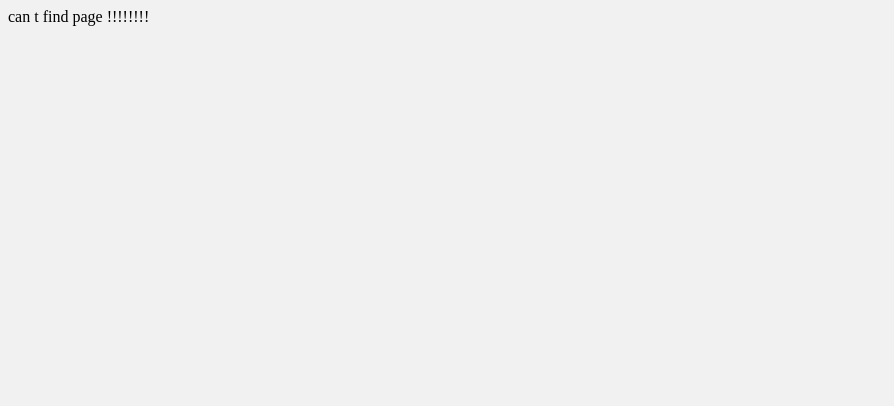
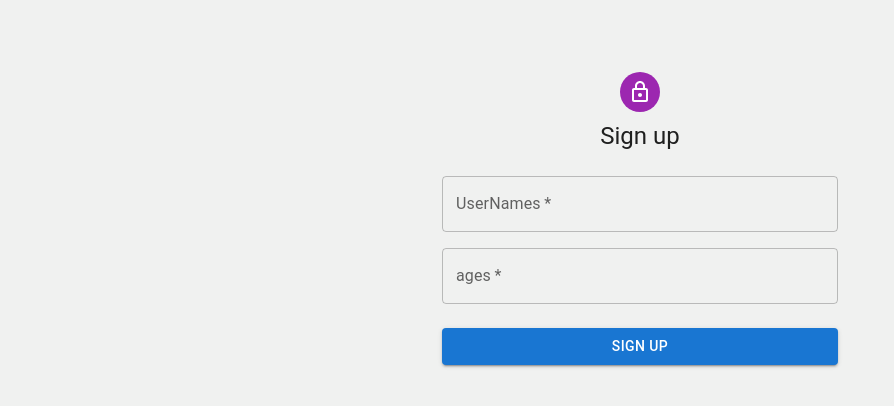
Before and after one commit to xueming-wang/transcendence_front_end, a React (Create React App) app in the folder frond-end/: page /signup in a window 1280 px wide. Shown: the top 406 px of the page, without its empty margins (0-894 px from the left). Built offline with nearby package versions, Linux system fonts and the light colour scheme.

Commit message:
add sign up page

```diff
--- a/frond-end/src/pages/chat/char.tsx
+++ b/frond-end/src/pages/chat/char.tsx
@@ -1,4 +1,3 @@
-import { useLocation } from 'react-router-dom'
 import { ResponsiveAppBar } from '../home/components/appBar'
 // implements
 
--- a/frond-end/src/pages/home/components/button.tsx
+++ b/frond-end/src/pages/home/components/button.tsx
@@ -1,17 +1,28 @@
 import{ useState } from 'react'
+import SignUp from './signup'
+import {Routes, Route, useNavigate} from 'react-router-dom';
 
-const Button = () => {
+
+
+const HanldleButton = () => {
+	const navigate = useNavigate();
 	const [user, setUser] = useState(false);  //声明按钮一个状
 
-	const handleLogin = () => {        	//login with 42
+	const handleLoginClick = () => {                     //按login 时候处理
 		setUser(true);
 	}
+	const chandleLogoutClick = () => {                   //按logout 时候出来
+		setUser(false);
+	}
+	const navigateToContacts = () => {
+		// 👇️ navigate to /contacts
+		navigate('/signup');
+	};
 	return (
 		<div className='div'>
-			{/* <h1>PingPong World!</h1> */}
-			<button className="box" onClick={handleLogin}>Login with 42</button>
+			<button className="box" onClick={navigateToContacts}>Login with 42</button>
 		</div>
 	)
 }
 
-export default Button
+export default HanldleButton
--- a/frond-end/src/pages/home/components/signup.tsx
+++ b/frond-end/src/pages/home/components/signup.tsx
@@ -1,13 +1,88 @@
-import{ useState } from 'react'
+import * as React from 'react';
+import Avatar from '@mui/material/Avatar';
+import Button from '@mui/material/Button';
+import CssBaseline from '@mui/material/CssBaseline';
+import TextField from '@mui/material/TextField';
+import FormControlLabel from '@mui/material/FormControlLabel';
+import Checkbox from '@mui/material/Checkbox';
+import Link from '@mui/material/Link';
+import Grid from '@mui/material/Grid';
+import Box from '@mui/material/Box';
+import LockOutlinedIcon from '@mui/icons-material/LockOutlined';
+import Typography from '@mui/material/Typography';
+import Container from '@mui/material/Container';
+import { createTheme, ThemeProvider } from '@mui/material/styles';
 
-const SignUp = () => {
+const theme = createTheme();
 
+export default function SignUp() {
+  const handleSubmit = (event: React.FormEvent<HTMLFormElement>) => {
+    event.preventDefault();
+    const data = new FormData(event.currentTarget);
+    // console.log({
+    //   email: data.get('email'),
+    // });
+  };
 
-	return (
-		<div>
-			注册账号
-		</div>
-	)
+  return (
+    <ThemeProvider theme={theme}>
+      <Container component="main" maxWidth="xs">
+        <CssBaseline />
+        <Box
+          sx={{
+            marginTop: 8,
+            display: 'flex',
+            flexDirection: 'column',
+            alignItems: 'center',
+          }}
+        >
+          <Avatar sx={{ m: 1, bgcolor: 'secondary.main' }}>
+            <LockOutlinedIcon />
+          </Avatar>
+          <Typography component="h1" variant="h5">
+            Sign up
+          </Typography>
+          <Box component="form" noValidate onSubmit={handleSubmit} sx={{ mt: 3 }}>
+            <Grid container spacing={2}>
+              <Grid item xs={12}>
+                <TextField
+                  required
+                  fullWidth
+                  id="UserName"
+                  label="UserNames"
+                  name="UserName"
+                  autoComplete="UserName"
+                />
+              </Grid>
+              <Grid item xs={12}>
+                <TextField
+				  required
+                  fullWidth
+                  name="ages"
+                  label="ages"
+                  type="ages"
+                  id="ages"
+                  autoComplete="ages"
+                />
+              </Grid>
+              {/* <Grid item xs={12}>
+                <FormControlLabel
+                  control={<Checkbox value="allowExtraEmails" color="primary" />}
+                  label="I want to receive inspiration, marketing promotions and updates via email."
+                />
+              </Grid> */}
+            </Grid>
+            <Button type="submit" fullWidth variant="contained" sx={{ mt: 3, mb: 2 }}>Sign Up</Button>
+            <Grid container justifyContent="flex-end">
+              <Grid item>
+                {/* <Link href="#" variant="body2">
+                  Already have an account? Sign in
+                </Link> */}
+              </Grid>
+            </Grid>
+          </Box>
+        </Box>
+      </Container>
+    </ThemeProvider>
+  );
 }
-
-export default SignUp
--- a/frond-end/src/pages/home/route.tsx
+++ b/frond-end/src/pages/home/route.tsx
@@ -4,9 +4,10 @@
 import Profile from '../profil/profil';
 import Jeu from '../jeu/jeu';
 import Chat from '../chat/char';
+import SignUp from './components/signup';
+import { Button } from '@mui/material';
 
 const App = () => {
-
 	const NotFound = () => {
 		return <div>can t find page !!!!!!!!</div>
 	}
@@ -19,6 +20,7 @@
 				<Route path="/profile" element={<Profile />} />
 				<Route path="/jeu" element={<Jeu />} />
 				<Route path="/chat" element={<Chat />} />
+				<Route path="/signup" element={<SignUp />} />
 				<Route path="*" element={<NotFound />} />
 			</Routes>
 		</BrowserRouter>
--- a/frond-end/src/pages/profil/profil.tsx
+++ b/frond-end/src/pages/profil/profil.tsx
@@ -1,7 +1,11 @@
-import { useLocation } from 'react-router-dom'
 import { ResponsiveAppBar } from '../home/components/appBar'
+import{ useState } from 'react'
+import  Button from '../home/components/button'
 
 const Profile = () => {
+	let isLogin = false;
+	const[state, setState] = useState(isLogin);
+
 	return	<div>
 				<ResponsiveAppBar />
 				 <div>page profile</div>
```
